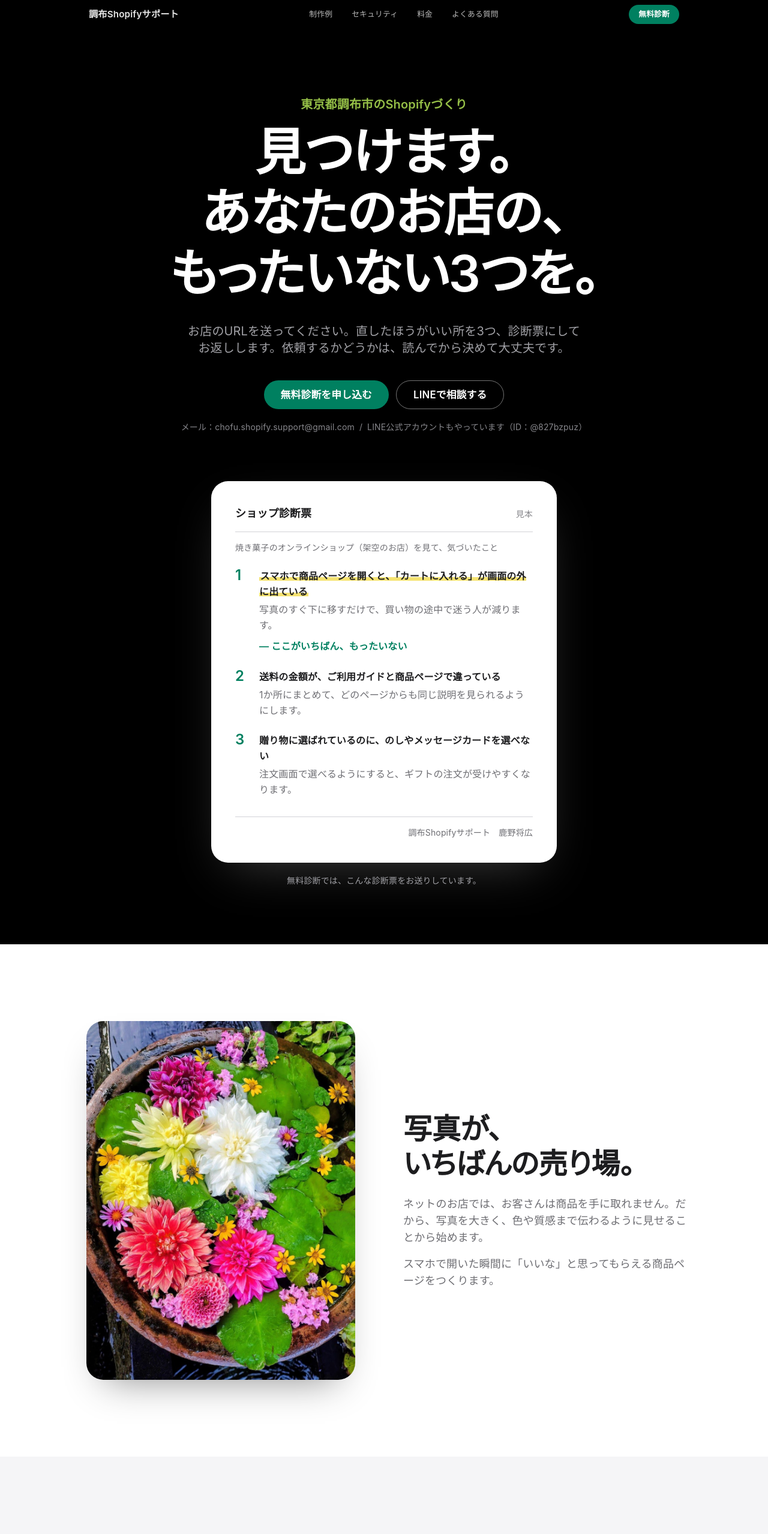
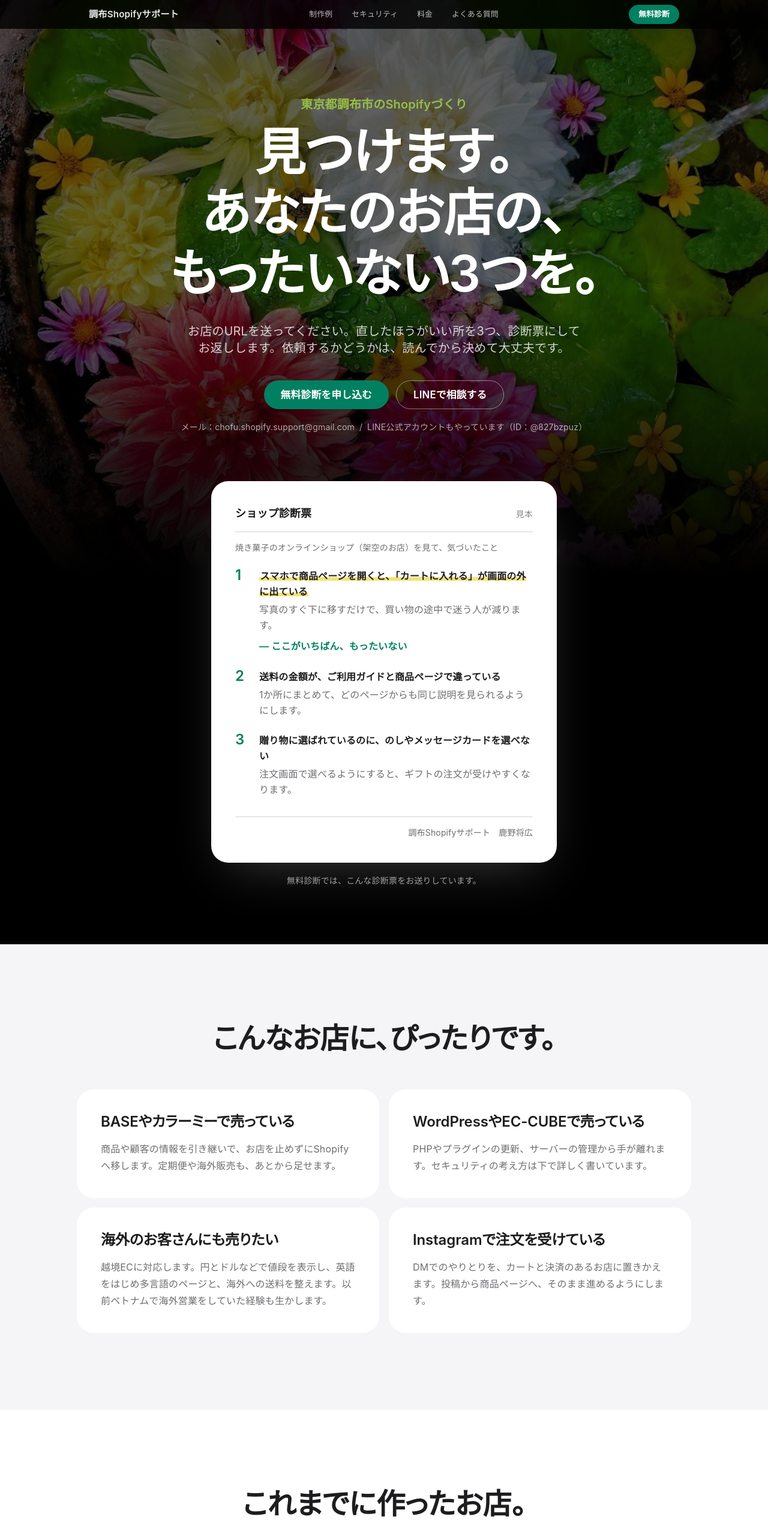
Before and after one commit to masahiro413/chofu-shopify-support, a Next.js app: page / in a window 1280 px wide. Shown: the top 2557 px of the page at 60% size. Built offline with nearby package versions, Linux system fonts and the light colour scheme; no server answers.

Commit message:
花手水の写真を最初の画面の背景に移動
Co-Authored-By: Claude Opus 5.5 <noreply@anthropic.com>
Claude-Session: https://claude.ai/code/session_01F1v8HXR5EdbK3VTiRiWeDZ

```diff
--- a/src/app/page.tsx
+++ b/src/app/page.tsx
@@ -335,7 +335,20 @@ export default function Home() {
       </header>
 
       {/* 最初の画面 */}
-      <section id="top" className="bg-night px-5 pt-32 pb-24 text-center text-white sm:pt-40">
+      <section id="top" className="relative isolate overflow-hidden bg-night px-5 pt-32 pb-24 text-center text-white sm:pt-40">
+        {/* 背景の写真。文字が読めるよう、上から黒を重ねて下に向かって黒へ溶かす */}
+        <div aria-hidden="true" className="absolute inset-x-0 top-0 -z-10 h-[56rem] sm:h-[60rem]">
+          <Image
+            src={hanachozuImage}
+            alt=""
+            fill
+            priority
+            sizes="100vw"
+            placeholder="blur"
+            className="object-cover object-center"
+          />
+          <div className="absolute inset-0 bg-gradient-to-b from-black/65 via-black/60 to-black" />
+        </div>
         <p className="text-lg font-semibold text-sprout sm:text-xl">{AREA}のShopifyづくり</p>
         <h1 className="mt-4 text-[2.05rem] font-semibold min-[400px]:text-[2.4rem] sm:text-6xl lg:text-[5.25rem]">
           <span className="inline-block">見つけます。</span>
@@ -344,7 +357,7 @@ export default function Home() {
           <br />
           <span className="inline-block">もったいない3つを。</span>
         </h1>
-        <p className="mx-auto mt-8 max-w-2xl text-lg text-[#a1a1a6] sm:text-xl">
+        <p className="mx-auto mt-8 max-w-2xl text-lg text-white/80 sm:text-xl">
           お店のURLを送ってください。直したほうがいい所を3つ、診断票にしてお返しします。依頼するかどうかは、読んでから決めて大丈夫です。
         </p>
         <div className="mt-10 flex flex-col items-center justify-center gap-3 sm:flex-row">
@@ -353,7 +366,7 @@ export default function Home() {
             LINEで相談する
           </Pill>
         </div>
-        <p className="mt-5 text-sm text-ink-faint">
+        <p className="mt-5 text-sm text-white/65">
           メール：<span className="select-all">{CONTACT_EMAIL}</span>
           <span className="mx-2" aria-hidden="true">
             /
@@ -362,29 +375,6 @@ export default function Home() {
         </p>
         <div className="mt-20">
           <DiagnosisSheet />
-        </div>
-      </section>
-
-      {/* 写真の大切さ */}
-      <section className="px-5 py-24 sm:py-32">
-        <div className="mx-auto grid max-w-[1024px] items-center gap-12 md:grid-cols-2 md:gap-16">
-          <Image
-            src={hanachozuImage}
-            alt="水を張った鉢に、色とりどりのダリアや小さな花を浮かべた花手水"
-            className="mx-auto w-full max-w-md rounded-[28px] object-cover shadow-[0_30px_60px_-30px_rgba(0,0,0,0.45)]"
-            sizes="(min-width: 768px) 450px, 90vw"
-            placeholder="blur"
-          />
-          <div className="text-center md:text-left">
-            <h2 className="text-[2rem] font-semibold sm:text-5xl">
-              <span className="inline-block">写真が、</span>
-              <span className="inline-block">いちばんの売り場。</span>
-            </h2>
-            <p className="mt-6 text-lg text-ink-soft">
-              ネットのお店では、お客さんは商品を手に取れません。だから、写真を大きく、色や質感まで伝わるように見せることから始めます。
-            </p>
-            <p className="mt-4 text-lg text-ink-soft">スマホで開いた瞬間に「いいな」と思ってもらえる商品ページをつくります。</p>
-          </div>
         </div>
       </section>
 
```
